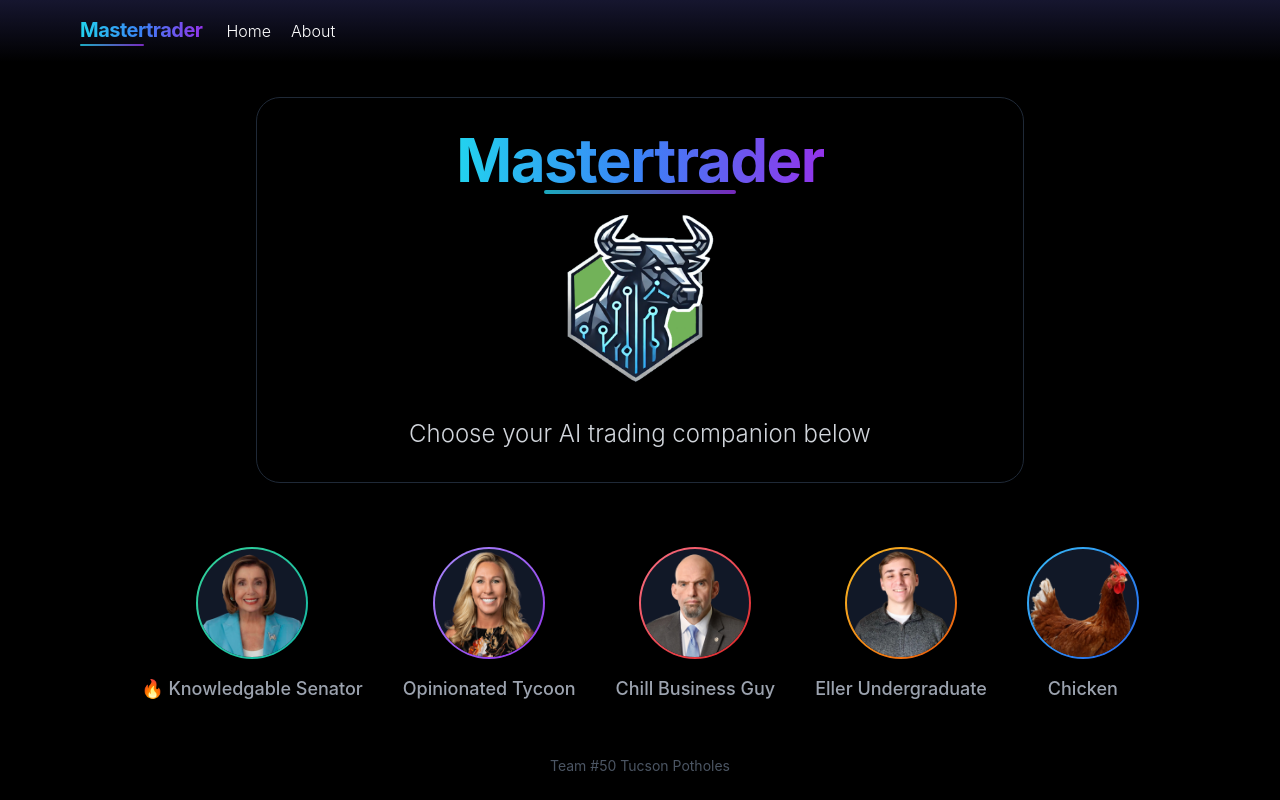
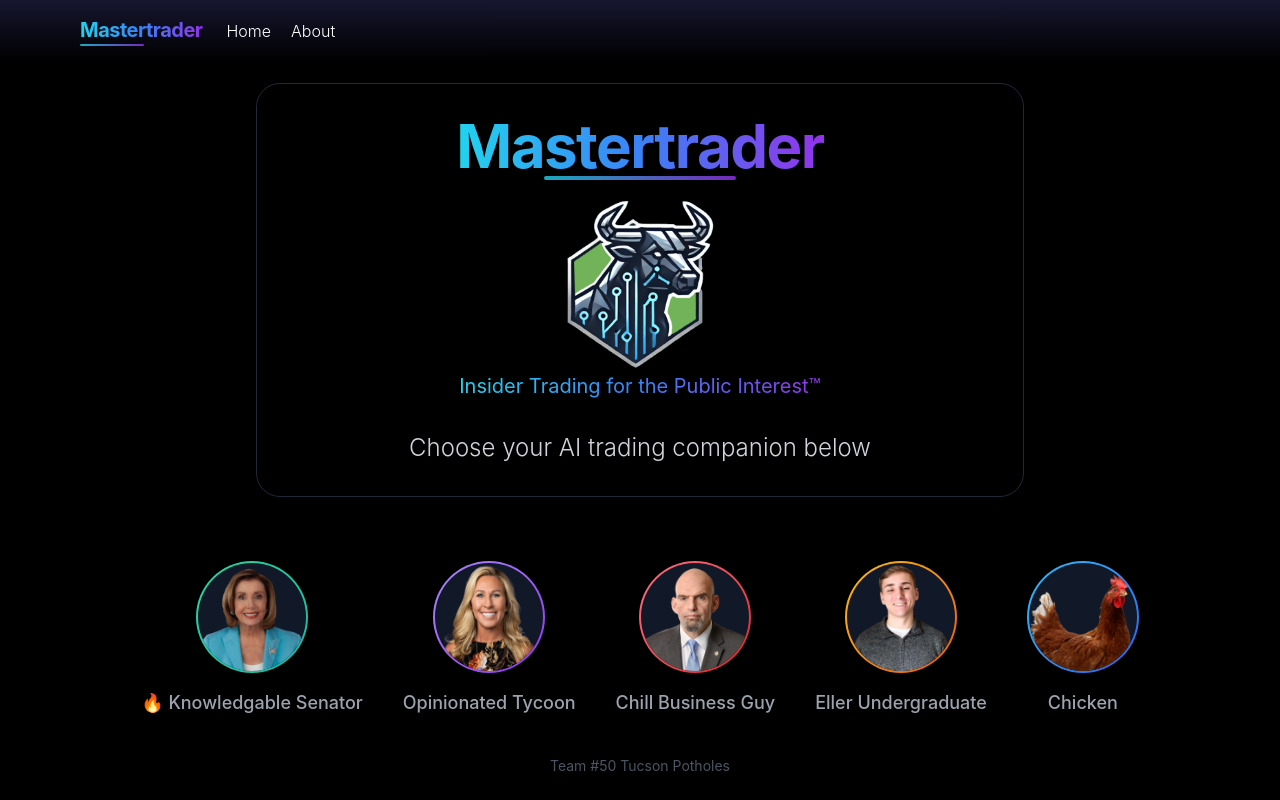
Before and after one commit to rluuy/master_trader_dev, a React (Create React App) app: page / in a window 1280 px wide. Built offline with nearby package versions, Linux system fonts and the light colour scheme.

Commit message:
Improved landing screen

```diff
--- a/src/landing_page.js
+++ b/src/landing_page.js
@@ -29,6 +29,7 @@
     <h1 className="text-6xl font-bold text-transparent bg-clip-text bg-gradient-to-r from-cyan-400 via-blue-500 to-purple-600 tracking-tight mb-0">Mastertrader</h1>
     <div className="w-48 h-1 bg-gradient-to-r from-cyan-400 to-purple-600 rounded-full opacity-80"></div>
     <img src="logo512.png" className="w-1/4 h-fit object-center mt-4"></img>
+    <p className="text-xl bg-clip-text text-transparent bg-gradient-to-r from-cyan-400 via-blue-500 to-purple-600">Insider Trading for the Public Interest™</p>
   </div>
 
   <h2 className="text-2xl text-gray-300 font-light mt-8">Choose your AI trading companion below</h2>
```
